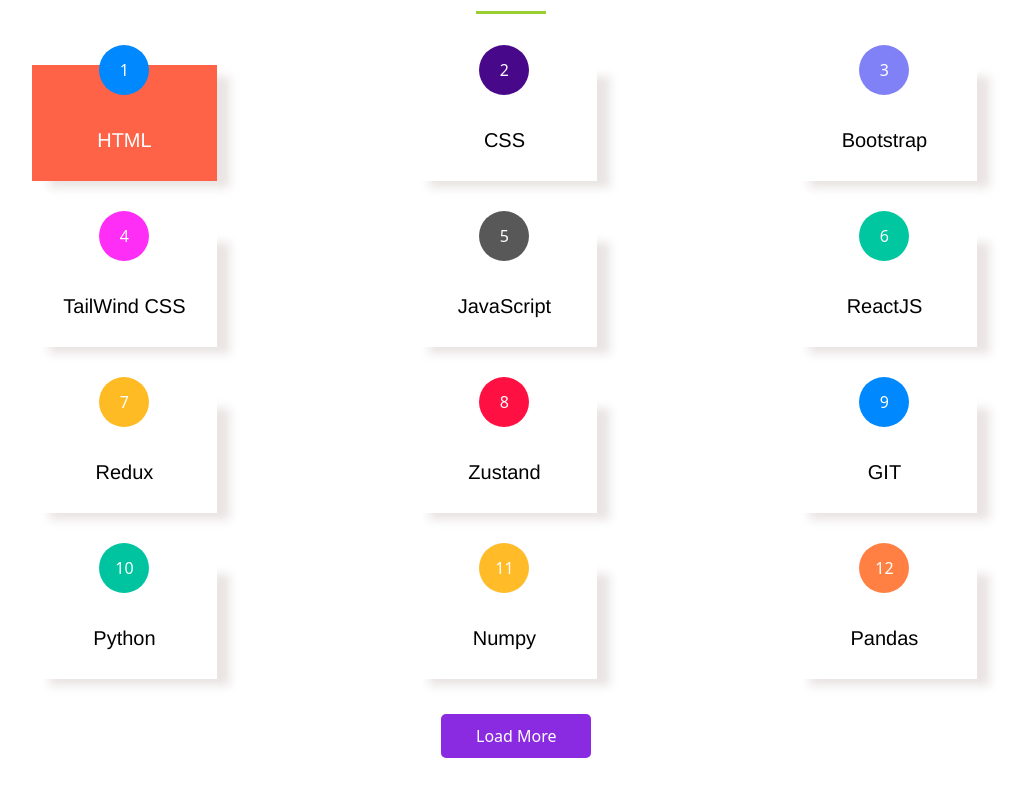
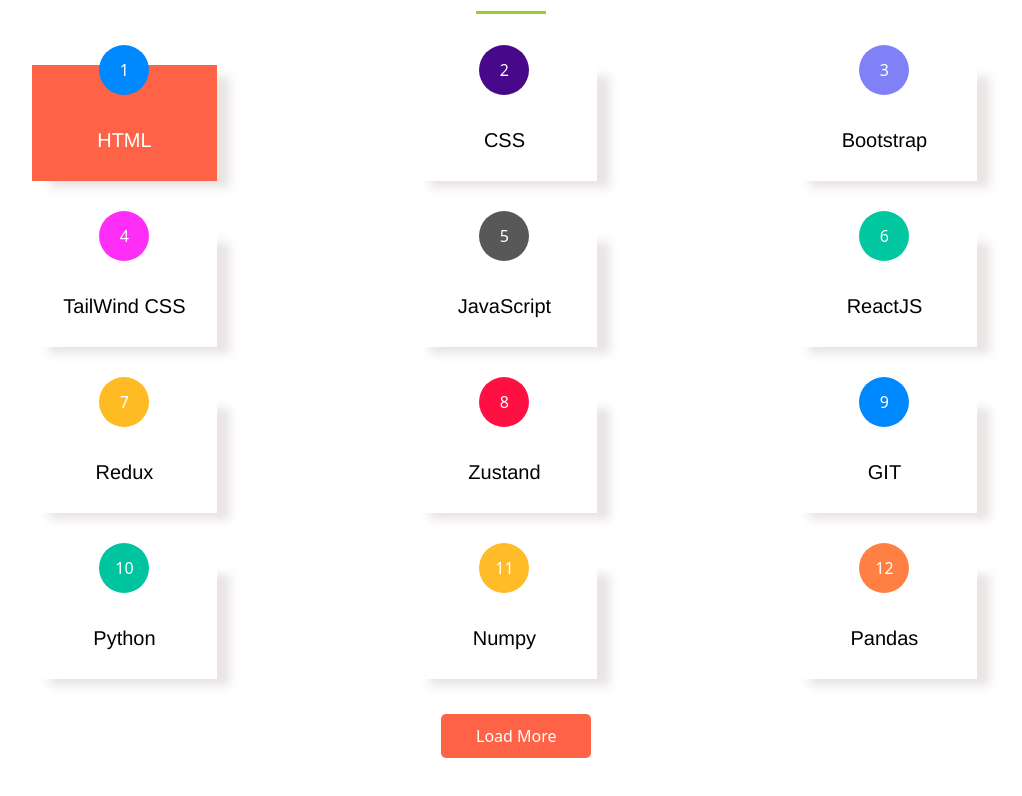
Before and after one commit to tejth/tejthPortfolio, a React (Vite) app: page / in a window 1280 px wide. Shown: the part 921-1717 px from the top of the page, without its empty margins (221-1243 px from the left). Built offline with nearby package versions, Linux system fonts and the light colour scheme.

Commit message:
fix css bug

```diff
--- a/src/Components/TechStack/TechStack.css
+++ b/src/Components/TechStack/TechStack.css
@@ -73,7 +73,7 @@
   cursor: pointer;
 }
 
-.load-more-tech-stack {
+.load-more-tech-stack:hover {
   background-color: blueviolet;
   transition-duration: 1s;
 }
```
